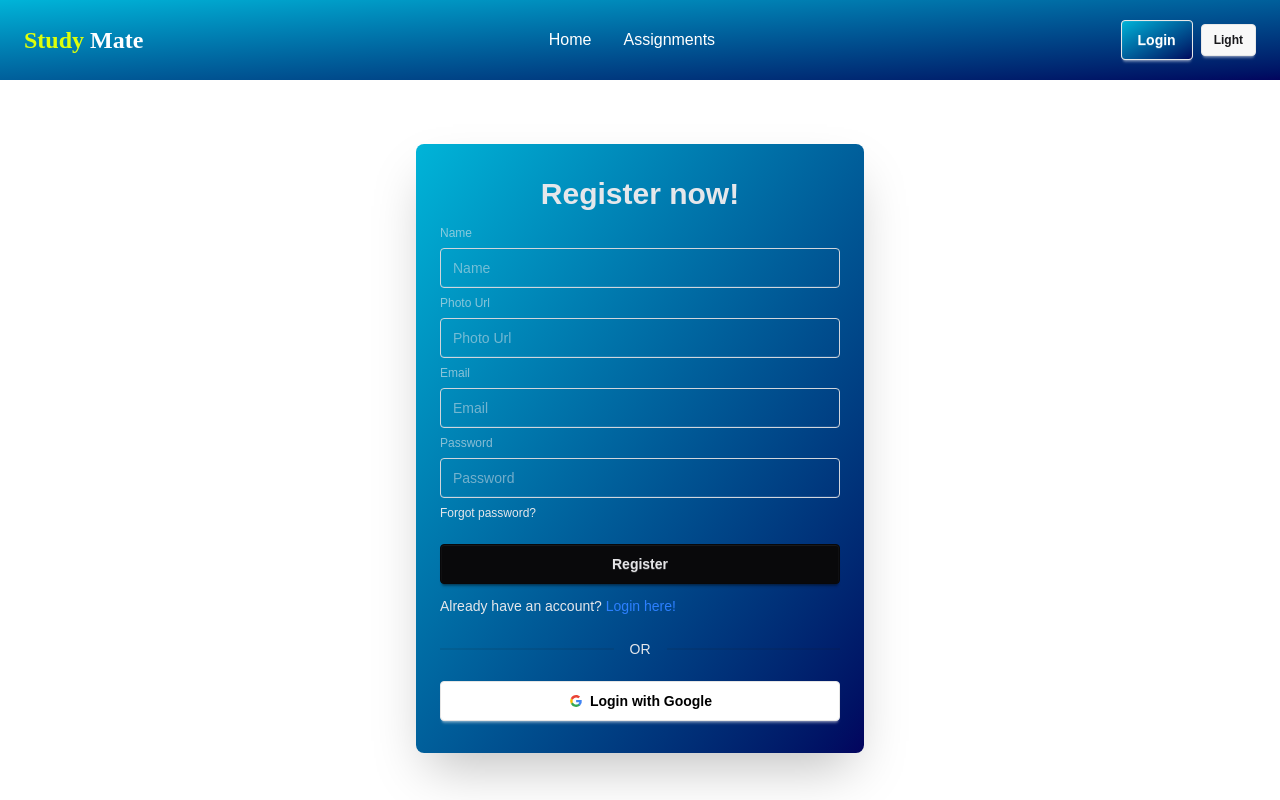
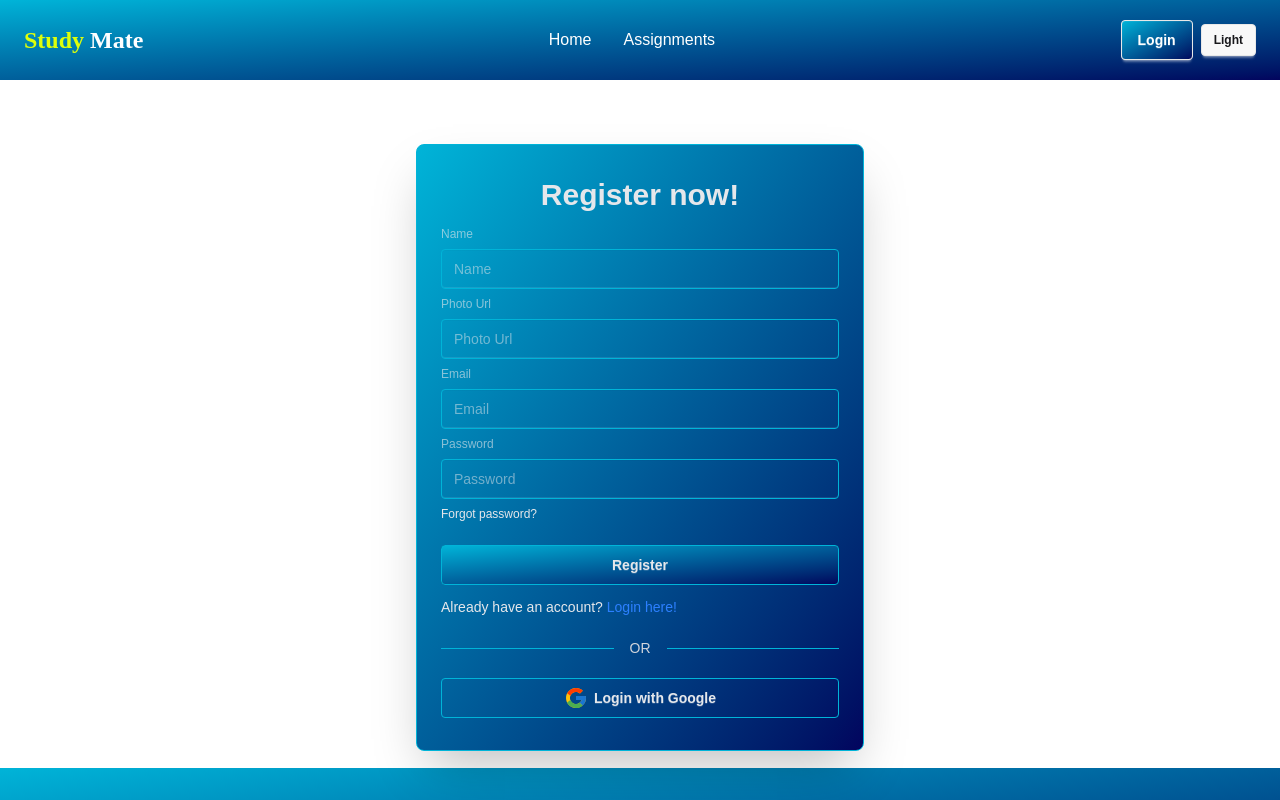
Before and after one commit to mahbub-alam-dave/studymate-client, a React (Vite) app: page /register in a window 1280 px wide. Shown: the top 800 px of the page. Built offline with nearby package versions, Linux system fonts and the light colour scheme; no server answers.

Commit message:
color implementaion for creat and update assignment page and so on

```diff
--- a/src/components/assignmentComponent/SubmittedAssignmentCards.jsx
+++ b/src/components/assignmentComponent/SubmittedAssignmentCards.jsx
@@ -10,8 +10,8 @@ const SubmittedAssignmentCards = ({mySubmittedAssignment}) => {
            {
             submittedAssignments.map((submittedAssignment, index) => {
                 return(
-                    <div key={submittedAssignment._id} className='w-full shadow dark:shadow-gray-50 bg-gray-50 dark:bg-gray-700 text-black dark:text-gray-200 p-4 flex flex-col gap-2 rounded-xl'>
-                        <h2 className='font-bold text-xl md:text-2xl'>{index + 1}. {submittedAssignment?.title}</h2>
+                    <div key={submittedAssignment._id} className='w-full shadow-lg shadow-gray-400 dark:shadow-[#000814] bg-[#00b4d8] dark:bg-gradient-to-br dark:from-[#03045e] dark:to-[#000814] text-gray-200 p-4 sm:p-6 flex flex-col gap-2 border border-[#00b4d8] dark:border-[#03045e] rounded-xl'>
+                        <h2 className='font-bold text-xl sm:text-2xl md:text-3xl'>{index + 1}. {submittedAssignment?.title}</h2>
                         <h2 className='text-base'><span className='font-semibold'>Total Marks: </span> {submittedAssignment?.marks}</h2>
                         <h2 className='text-base'><span className='font-semibold'>Status: </span> {submittedAssignment?.status}</h2>
                         {
--- a/src/components/header/Navbar.jsx
+++ b/src/components/header/Navbar.jsx
@@ -92,10 +92,10 @@ const Navbar = () => {
 
           <CiMenuFries
             onClick={handleMenuBtn}
-            className={`text-3xl font-bold block lg:hidden`}
+            className={`text-3xl text-gray-200 font-bold block lg:hidden`}
           />
           {/* <input type="checkbox" value="cupcake" className="toggle theme-controller" /> */}
-          <button onClick={() => setMode(!mode)} className="btn btn-sm">{mode ? "Dark" : "Light"}</button>
+          <button onClick={() => setMode(!mode)} className="btn btn-sm transition-colors duration-300">{mode ? "Dark" : "Light"}</button>
         </div>
       </div>
       <Sidebar displayMenu={displayMenu} setDisplayMenu={setDisplayMenu} handleLogout={handleLogout} />
--- a/src/components/header/Sidebar.jsx
+++ b/src/components/header/Sidebar.jsx
@@ -9,7 +9,7 @@ const Sidebar = ({displayMenu, setDisplayMenu, handleLogout}) => {
 
     return (
         <div
-          className={`max-w-[300px] w-full bg-white shadow-lg h-screen fixed top-0 transition-all duration-600 ease-in-out block lg:hidden ${
+          className={`max-w-[300px] w-full bg-gray-200 shadow-lg h-screen fixed top-0 transition-all duration-600 ease-in-out block lg:hidden ${
             displayMenu ? "right-0" : "right-[-300px]"
           } z-10`}
         >
--- a/src/components/homeComponents/Banner.jsx
+++ b/src/components/homeComponents/Banner.jsx
@@ -27,7 +27,7 @@ const Banner = () => {
           type="text"
           placeholder="username@site.com"
           className="input w-full input-bordered join-item dark:bg-gray-300" />
-        <button className="btn text-white border-none rounded-tr-md rounded-br-md shadow-none join-item bg-gradient-to-r from-[#00b4d8] to-[#10129c] dark:bg-gradient-to-br dark:from-[#03045e] dark:to-[#000814]">Subscribe</button>
+        <button className="btn text-white border-none rounded-tr-sm rounded-br-sm shadow-none join-item bg-gradient-to-r from-[#00b4d8] to-[#10129c] dark:bg-gradient-to-br dark:from-[#03045e] dark:to-[#000814]">Subscribe</button>
       </div>
     </fieldset>
   </form>
--- a/src/index.css
+++ b/src/index.css
@@ -18,7 +18,7 @@ body {
 
 
 a.active {
-    color: #f7b801;
+    color: #deff0a;
     font-weight: 500;
     /* background-color: green; */
     text-decoration: underline;
--- a/src/pages/authentication/Register.jsx
+++ b/src/pages/authentication/Register.jsx
@@ -103,35 +103,37 @@ const Register = () => {
   };
   return (
     <div className="p-4 my-12">
-      <div className="card bg-gradient-to-br from-[#00b4d8] to-[#03045e] dark:bg-gradient-to-br dark:from-[#03045e] dark:to-[#000814] w-full max-w-md mx-auto shrink-0 shadow-2xl">
+      <div className="card bg-gradient-to-br from-[#00b4d8] to-[#03045e] dark:bg-gradient-to-br dark:from-[#03045e] dark:to-[#000814] w-full max-w-md mx-auto shrink-0 shadow-2xl border border-[#00b4d8] dark:border-[#03045e]">
         <div className="card-body text-gray-200 px-4 sm:px-6 py-8">
-          <h1 className="text-3xl text-center font-bold text-gray-200">Register now!</h1>
+          <h1 className="text-3xl text-center font-bold text-gray-200">
+            Register now!
+          </h1>
           <form onSubmit={handleUserRegisterForm} className="fieldset">
             <label className="label">Name</label>
             <input
               type="text"
-              className="input w-full bg-transparent border-gray-300 focus:outline-none"
+              className="input w-full bg-transparent border-[#00b4d8] dark:border-[#03045e] focus:outline-none"
               name="name"
               placeholder="Name"
             />
             <label className="label">Photo Url</label>
             <input
               type="text"
-              className="input w-full bg-transparent border-gray-300 focus:outline-none"
+              className="input w-full bg-transparent border-[#00b4d8] dark:border-[#03045e] focus:outline-none"
               name="photo"
               placeholder="Photo Url"
             />
             <label className="label">Email</label>
             <input
               type="email"
-              className="input w-full bg-transparent border-gray-300 focus:outline-none"
+              className="input w-full bg-transparent border-[#00b4d8] dark:border-[#03045e] focus:outline-none"
               name="email"
               placeholder="Email"
             />
             <label className="label">Password</label>
             <input
               type="password"
-              className="input w-full bg-transparent border-gray-300 focus:outline-none"
+              className="input w-full bg-transparent border-[#00b4d8] dark:border-[#03045e] focus:outline-none"
               name="password"
               placeholder="Password"
             />
@@ -139,43 +141,26 @@ const Register = () => {
               <p className="text-red-500">{validationError}</p>
               <a className="link link-hover">Forgot password?</a>
             </div>
-            <button className="btn btn-neutral mt-4">Register</button>
+            <button className="btn btn-neutral mt-4 bg-gradient-to-br from-[#00b4d8] to-[#03045e] dark:bg-gradient-to-br dark:from-[#03045e] dark:to-[#000814] text-gray-200 shadow-none hover:opacity-70 border border-[#00b4d8] dark:border-[#03045e]">
+              Register
+            </button>
           </form>
           <p>
             Already have an account?{" "}
-            <Link to={"/login"} className="text-blue-500">
+            <Link to={"/login"} className="text-blue-500 hover:text-blue-300">
               Login here!
             </Link>
           </p>
-          <div className="divider">OR</div>
-          <button onClick={handleGoogleSignIn} className="btn bg-white text-black border-[#e5e5e5]">
-            <svg
-              aria-label="Google logo"
-              width="16"
-              height="16"
-              xmlns="http://www.w3.org/2000/svg"
-              viewBox="0 0 512 512"
-            >
-              <g>
-                <path d="m0 0H512V512H0" fill="#fff"></path>
-                <path
-                  fill="#34a853"
-                  d="M153 292c30 82 118 95 171 60h62v48A192 192 0 0190 341"
-                ></path>
-                <path
-                  fill="#4285f4"
-                  d="m386 400a140 175 0 0053-179H260v74h102q-7 37-38 57"
-                ></path>
-                <path
-                  fill="#fbbc02"
-                  d="m90 341a208 200 0 010-171l63 49q-12 37 0 73"
-                ></path>
-                <path
-                  fill="#ea4335"
-                  d="m153 219c22-69 116-109 179-50l55-54c-78-75-230-72-297 55"
-                ></path>
-              </g>
-            </svg>
+          <div className="flex items-center py-3">
+            <div className="flex-grow border-t border-[#00b4d8] dark:border-[#03045e]"></div>
+            <span className="mx-4 text-sm text-gray-300">OR</span>
+            <div className="flex-grow border-t border-[#00b4d8] dark:border-[#03045e]"></div>
+          </div>
+          <button
+            onClick={handleGoogleSignIn}
+            className="btn bg-transparent text-gray-200 shadow-none border-[#00b4d8] dark:border-[#03045e] hover:text-green-500"
+          >
+            <FcGoogle size={24} className="" />
             Login with Google
           </button>
         </div>
```
Also changed, not shown: src/pages/authentication/Login.jsx (+10 -10 lines), src/pages/privatePages/CreateAssignments.jsx (+12 -18 lines), src/pages/privatePages/UpdateAssignment.jsx (+13 -13 lines).
